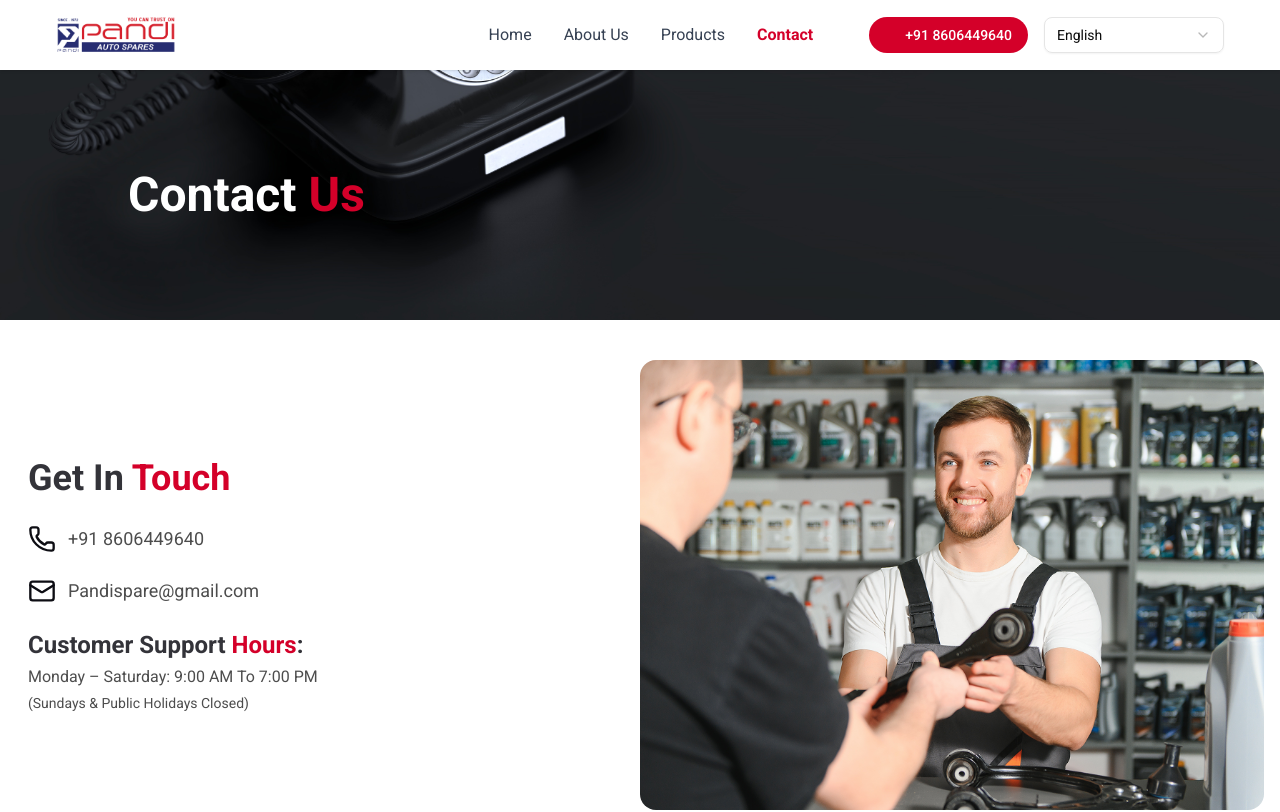
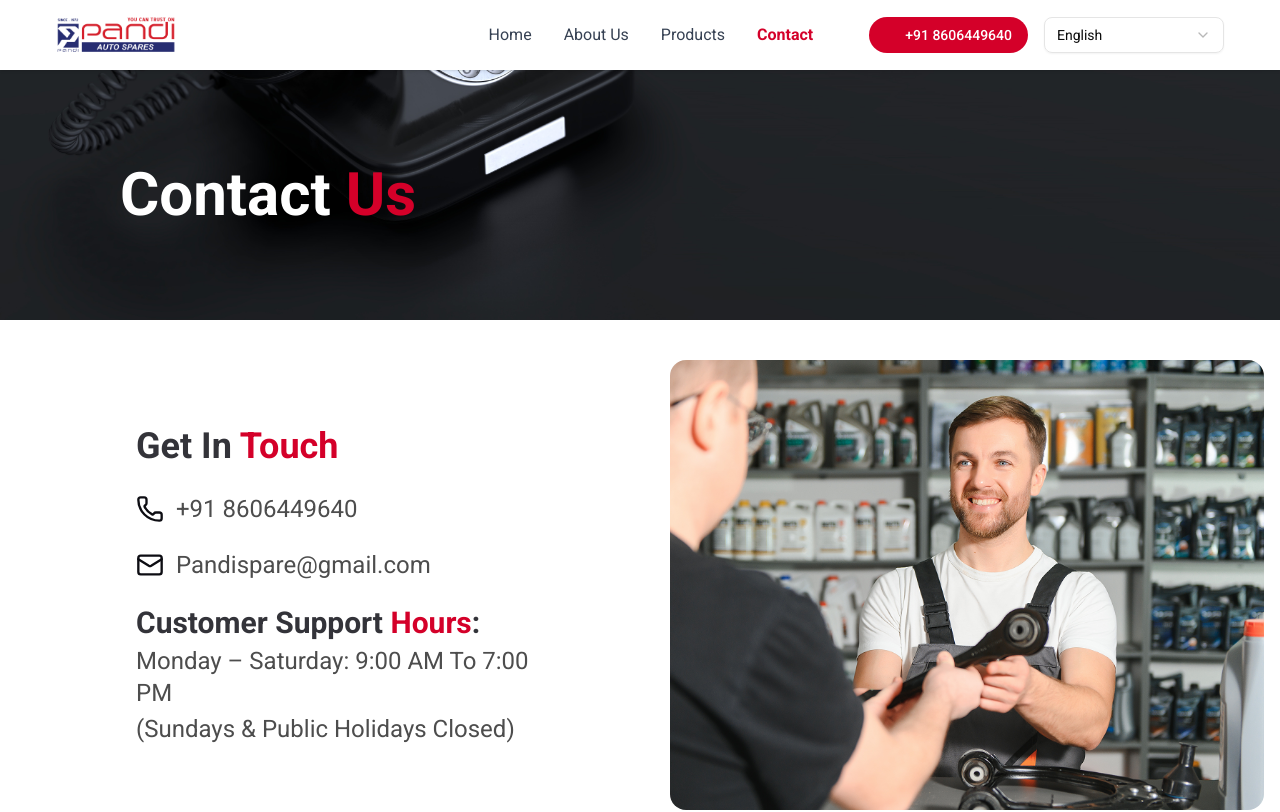
Before and after one commit to mkm-projects/pandi-web, a Next.js app: page /contact in a window 1280 px wide. Shown: the top 812 px of the page. Built offline with nearby package versions, Linux system fonts and the light colour scheme; no server answers; some icons are missing.

Commit message:
chore: contact page font size changes

```diff
--- a/src/app/about/page.jsx
+++ b/src/app/about/page.jsx
@@ -11,7 +11,7 @@ export default function AboutPage() {
       <section className="relative text-white flex items-center justify-start h-full min-h-screen">
         {/* Left Content */}
         <div className="relative z-10 w-full">
-          <div className="px-4 sm:px-6 md:px-20 py-15 sm:py-24">
+          <div className="px-4 sm:px-6 md:px-40 py-15 sm:py-24">
             <h1 className="text-3xl sm:text-5xl md:text-6xl font-bold leading-tight mb-2 sm:mb-4 md:mb-0">
               {t("titleLabel1")}{" "}
               <span className="text-primary">{t("titleLabel2")}</span>
--- a/src/app/contact/page.jsx
+++ b/src/app/contact/page.jsx
@@ -12,16 +12,16 @@ export default function ContactPage() {
             backgroundPosition: "center",
             backgroundRepeat: "no-repeat",
         }}>
-          <h1 className="text-4xl sm:text-5xl font-bold leading-tight z-10 px-32">
+          <h1 className="text-3xl sm:text-5xl md:text-6xl font-bold leading-tight z-10 px-4 sm:px-6 md:px-10 lg:px-30">
               {t("titleLabel1")} <span className="text-primary">
                 {t("titleLabel2")}
               </span>
             </h1>
         </div>
 
-        <div className="w-full relative flex items-center md:flex-row flex-col justify-between px-6 md:px-4 py-10 max-w-8xl mx-auto overflow-hidden">
-          <div className="flex flex-col gap-6 px-2 py-10 md:px-3 w-full md:w-auto">
-            <h2 className="text-3xl sm:text-4xl font-bold text-black leading-tight">
+        <div className="w-full relative flex items-center md:flex-row flex-col justify-between px-6 md:px-4 py-10 max-w-10xl mx-auto overflow-hidden">
+          <div className="flex flex-col gap-6 px-4 sm:px-6 md:px-10 lg:px-30 py-10 w-full md:w-auto">
+            <h2 className="text-xl sm:text-3xl md:text-4xl font-bold text-black leading-tight">
                {t("titleLabel3")} <span className="text-primary">
                  {t("titleLabel4")}
                </span>
@@ -30,7 +30,7 @@ export default function ContactPage() {
             {/* Phone */}
             <div className="flex items-center gap-3 text-lg text-gray-800">
               <PhoneIcon size="28" className="text-secondary" />
-              <span className="font-normal text-text-color">
+              <span className="font-normal text-lg sm:text-xl md:text-2xl text-text-color">
                  {t("phone")}
               </span>
             </div>
@@ -38,20 +38,20 @@ export default function ContactPage() {
             {/* Email */}
             <div className="flex items-center gap-3 text-lg text-gray-800">
               <MailIcon size="28" className="text-secondary" />
-              <span className="font-normal text-text-color">
+              <span className="font-normal text-lg sm:text-xl md:text-2xl text-text-color">
                 {t("mail")}
               </span>
             </div>
 
             {/* Support Hours */}
             <div>
-              <h3 className="text-2xl font-semibold text-black">
+              <h3 className="text-lg sm:text-2xl md:text-3xl font-semibold text-black">
                  {t("titleLabel5")} <span className="text-primary"> {t("titleLabel6")}</span>:
               </h3>
-              <p className="text-text-color mt-1">
+              <p className="text-text-color text-lg sm:text-xl md:text-2xl mt-1">
                 {t("time")}
               </p>
-              <p className="text-text-color text-sm mt-1">
+              <p className="text-text-color text-lg sm:text-xl md:text-2xl mt-1">
                 ({t("closeTime")})
               </p>
             </div>
--- a/src/components/HeroSection.jsx
+++ b/src/components/HeroSection.jsx
@@ -8,7 +8,7 @@ export default function HeroSection() {
   return (
     <section className="relative bg-black text-white flex items-center justify-start overflow-hidden py-22 sm:py-18 md:14 min-h-screen">
       {/* Left Content */}
-      <div className="relative z-10 w-full md:w-1/2 px-4 sm:px-6 md:px-20 py-15 sm:py-24">
+      <div className="relative z-10 w-full md:w-1/2 px-4 sm:px-6 md:px-40 py-15 sm:py-24">
         <h1 className="text-[30px] sm:text-[40px] md:text-[57.5px] font-bold leading-tight">
           {t("title1")} <span className="text-primary">{t("title2")}</span>
           <br />
--- a/src/components/about/MissionSection.jsx
+++ b/src/components/about/MissionSection.jsx
@@ -5,7 +5,7 @@ export function MissionSection() {
   const t = useTranslations("AboutPage.MissionSection");
   return (
     <section className="bg-white py-10 md:py-24">
-      <div className="max-w-6xl md:max-w-8xl mx-auto px-8 sm:px-10 grid grid-cols-1 lg:grid-cols-2 gap-8 items-center">
+      <div className="max-w-6xl md:max-w-10xl mx-auto px-8 sm:px-10 grid grid-cols-1 lg:grid-cols-2 gap-8 items-center">
         {/* Left - Image */}
         <div className="relative h-72 lg:h-[400px] w-full rounded-2xl overflow-hidden order-2 lg:order-1">
           <Image
--- a/src/components/about/WhatWeOffer.jsx
+++ b/src/components/about/WhatWeOffer.jsx
@@ -11,7 +11,7 @@ export function WhatWeOffer() {
       <div
         className="bg-cover bg-center text-center bg-primary mx-auto overflow-hidden"
       >
-        <div className="flex justify-between items-center max-w-8xl mx-auto">
+        <div className="flex justify-between items-center max-w-9xl mx-auto">
          <Image
           src="/images/offer_bg_1.svg" // Replace with your actual path or use imported image
           alt="Offer spare part"
@@ -35,7 +35,7 @@ export function WhatWeOffer() {
       </div>
 
       {/* Card Grid */}
-      <div className="grid grid-cols-1 sm:grid-cols-2 lg:grid-cols-3 gap-10 max-w-8xl mx-auto py-10 px-8 sm:px-10">
+      <div className="grid grid-cols-1 sm:grid-cols-2 lg:grid-cols-3 gap-10 max-w-10xl mx-auto py-10 px-8 sm:px-10">
         {offerList.map((item, index) => (
           <div
             key={index}
--- a/src/components/about/WhyChooseUs.jsx
+++ b/src/components/about/WhyChooseUs.jsx
@@ -13,7 +13,7 @@ export function WhyChooseUs() {
   const reasons = t.raw("reasons");
   return (
     <section className="bg-white py-10 md:py-20">
-     <div className="flex justify-between max-w-8xl mx-auto items-center px-8 flex-col md:flex-row gap-8 lg:gap-4">
+     <div className="flex justify-between max-w-10xl mx-auto items-center px-8 flex-col md:flex-row gap-8 lg:gap-4">
          {/* Left content */}
       <div className="w-full lg:w-1/2">
         <h2 className="text-xl sm:text-3xl md:text-4xl font-bold mb-6 text-black">
```
